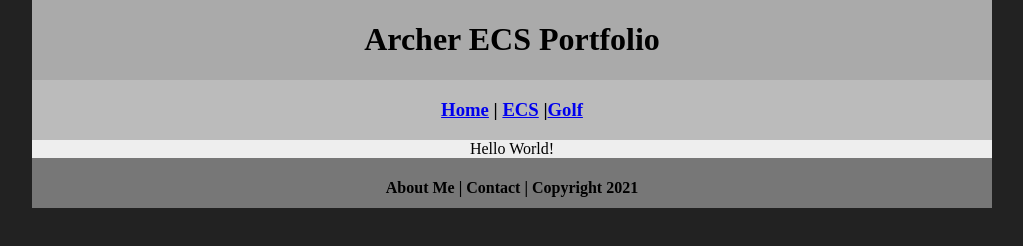
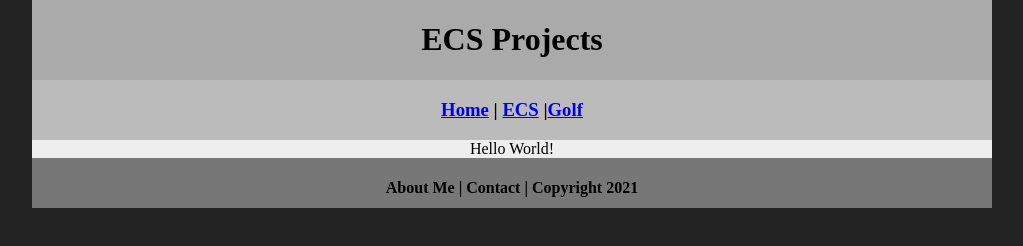
Before and after one commit to YO2025-2026/ecsportfolio, a plain HTML site: page ecs/index.html in a window 1280 px wide. Shown: the whole page, without its empty margins (128-1151 px from the left). Drawn offline with Linux system fonts and the light colour scheme.

Commit message:
Update index.html

```diff
--- a/ecs/index.html
+++ b/ecs/index.html
@@ -9,7 +9,7 @@
 <body>
 <div class="container">
   <div class="header">
-  	<h1> Archer ECS Portfolio </h1>
+  	<h1> ECS Projects </h1>
   </div>
   <div class="nav">
     <h3> <a href="../index.html">Home</a> | <a href="index.html">ECS</a> |<a href="../Golf/index.html">Golf</a></h3>
```
